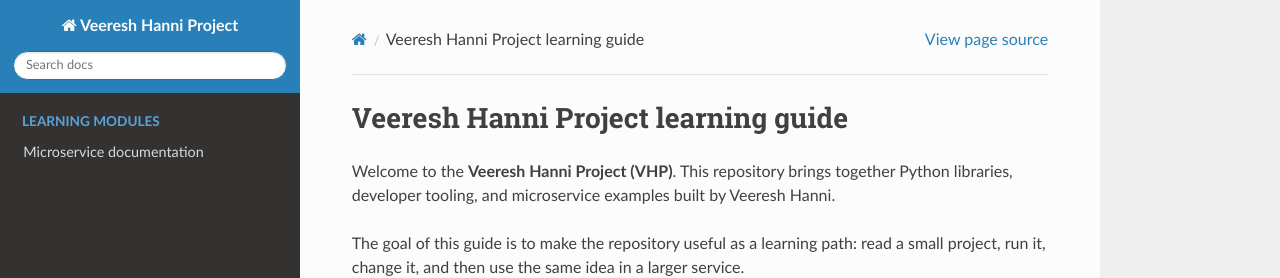
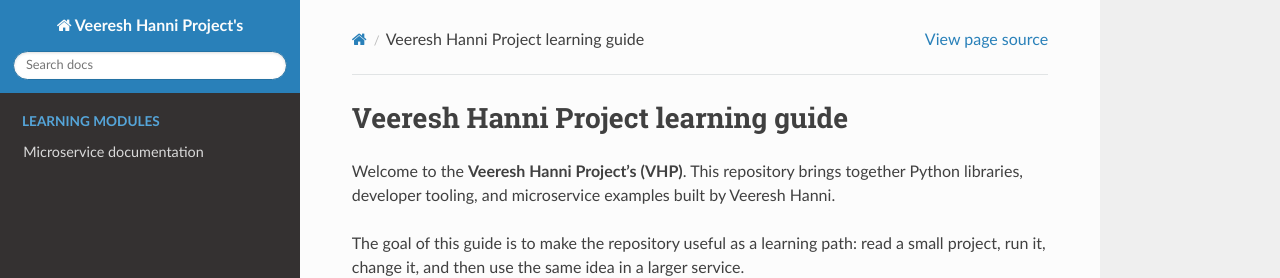
Before and after one commit to Veeresh-Hanni/vhp, a Sphinx documentation site: the page built from docs/index.md, in a window 1280 px wide and 900 px high. Shown: the top 278 px of the window. Built offline with Sphinx 7.4.7 and the Read the Docs theme 3.1.0, drawn with Linux system fonts in a browser that asks for light colours.

```diff
--- a/docs/conf.py
+++ b/docs/conf.py
@@ -5,7 +5,7 @@ import sys
 
 sys.path.insert(0, str(Path(__file__).resolve().parent.parent / "src"))
 
-project = "Veeresh Hanni Project"
+project = "Veeresh Hanni Project's"
 copyright = "Veeresh Hanni"
 author = "Veeresh Hanni"
 release = "0.1.0"
--- a/docs/index.md
+++ b/docs/index.md
@@ -1,6 +1,6 @@
 # Veeresh Hanni Project learning guide
 
-Welcome to the **Veeresh Hanni Project (VHP)**. This repository brings
+Welcome to the **Veeresh Hanni Project's (VHP)**. This repository brings
 together Python libraries, developer tooling, and microservice examples built
 by Veeresh Hanni.
 
```
Also changed, not shown: README.md (+1 -1 lines).
